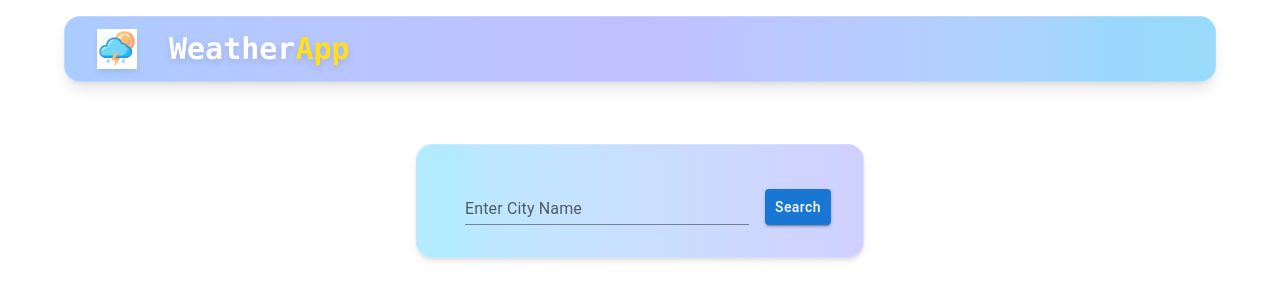
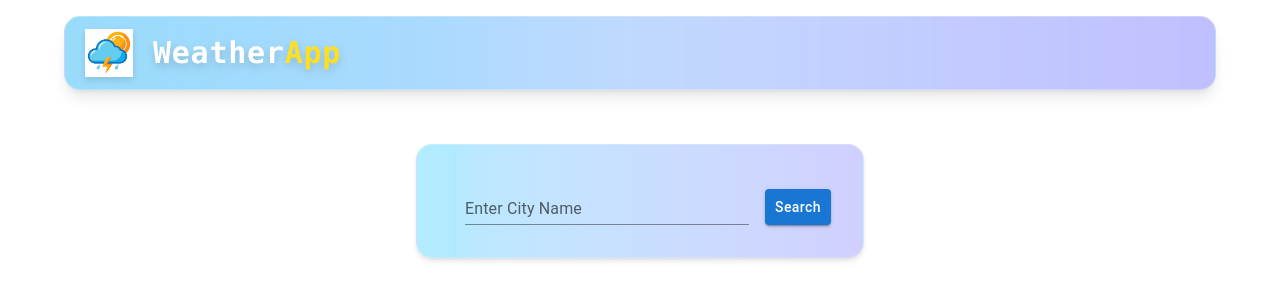
Before and after one commit to raushan-sinha/weather-app, a React (Vite) app: page / in a window 1280 px wide. Shown: the top 300 px of the page. Built offline with nearby package versions, Linux system fonts and the light colour scheme; some icons are missing.

Commit message:
Code Updated

```diff
--- a/src/components/Navbar.jsx
+++ b/src/components/Navbar.jsx
@@ -3,25 +3,20 @@ import logo from '../assets/weather-logo.jpg';
 
 const Navbar = () => {
     return (
-        <header className="fixed top-[2%] left-1/2 -translate-x-1/2 w-[90%]
-bg-linear-to-r from-blue-500/40 via-indigo-500/40 to-sky-500/40
-backdrop-blur-md border border-white/20 shadow-lg
-rounded-2xl p-3 flex items-center gap-4 z-50 transition-all duration-300 hover:shadow-xl">
-            <nav className="flex flex-row items-center gap-3">
-                <div>
-                    <img
-                        src={logo}
-                        alt="WeatherApp-Logo"
-                        className="h-10 w-20 object-contain bg-transparent mix-blend-screen drop-shadow-md transition-transform duration-300 hover:scale-105"
-                    />
-                </div>
-                <div>
-                    <h1 className="text-2xl sm:text-3xl font-semibold font-mono text-white drop-shadow-md">
-                        Weather<span className="text-yellow-300">App</span>
-                    </h1>
-                </div>
+        <header
+            className="fixed top-4 left-1/2 -translate-x-1/2 w-[92%] sm:w-[90%] bg-linear-to-r from-sky-500/40 via-blue-500/30 to-indigo-500/40 backdrop-blur-xl border border-white/25 shadow-lg rounded-2xl px-5 py-3 flex items-center justify-between   z-50 transition-all duration-300 hover:shadow-2xl hover:border-white/40">
+            <nav className="flex items-center gap-3 sm:gap-5 sm:flex-row justify-center-safe">
+                <img
+                    src={logo}
+                    alt="WeatherApp Logo"
+                    className="h-10 sm:h-12 w-auto object-contain drop-shadow-md transition-transform duration-300 hover:scale-110"
+                />
+                <h1 className="text-2xl sm:text-3xl font-bold font-mono text-white drop-shadow-lg tracking-wide">
+                    Weather<span className="text-yellow-300">App</span>
+                </h1>
             </nav>
         </header>
+
     );
 }
 
--- a/src/components/WeatherCard.jsx
+++ b/src/components/WeatherCard.jsx
@@ -5,25 +5,28 @@ export default function WeatherCard({ weather }) {
 
     return (
         <>
-            <div className="mt-3 bg-linear-to-br from-[#e3f2fd] to-[#bbdefb] border border-gray-300 shadow-lg rounded-2xl p-6 sm:p-8 text-center text-black w-[90%] max-w-lg mx-auto transition-all duration-300 ease-in-out hover:shadow-2xl">
-                <h2 className="text-2xl sm:text-3xl font-bold mb-3">{weather.name}</h2>
+            <div className="mt-3 bg-linear-to-br from-[#e3f2fd] to-[#bbdefb] border border-gray-300 shadow-lg rounded-2xl p-6 sm:p-8 text-center text-black w-full max-w-3xl mx-auto transition-all duration-300 ease-in-out hover:shadow-2xl"
+            >
+                <h2 className="text-2xl sm:text-3xl font-bold mb-3">
+                    {weather.name}, <span className="text-xl text-gray-600">{weather.sys.country}</span>
+                </h2>
                 <p className="text-base sm:text-lg capitalize tracking-wide text-gray-700">
                     {weather.weather[0].description}
                 </p>
                 <h3 className="text-4xl sm:text-5xl font-extrabold mt-3 text-gray-900">
                     {Math.round(weather.main.temp)}°C
                 </h3>
-                <div className="flex flex-col sm:flex-row justify-center items-center gap-6 sm:gap-10 mt-6 text-sm sm:text-base">
+                <div className="flex flex-col sm:flex-row justify-center items-center gap-5 sm:gap-5 mt-6 text-sm sm:text-base">
                     <div className="bg-white/50 px-4 py-3 rounded-xl shadow-sm w-[80%] sm:w-auto">
-                        <p className="font-semibold">🌡️ Feels Like</p>
+                        <p className="font-semibold whitespace-nowrap">🌡️ Feels Like</p>
                         <p className="text-gray-800">{Math.round(weather.main.feels_like)}°C</p>
                     </div>
                     <div className="bg-white/50 px-4 py-3 rounded-xl shadow-sm w-[80%] sm:w-auto">
-                        <p className="font-semibold">💧 Humidity</p>
+                        <p className="font-semibold whitespace-nowrap">💧 Humidity</p>
                         <p className="text-gray-800">{weather.main.humidity}%</p>
                     </div>
                     <div className="bg-white/50 px-4 py-3 rounded-xl shadow-sm w-[80%] sm:w-auto">
-                        <p className="font-semibold">🌬️ Wind</p>
+                        <p className="font-semibold whitespace-nowrap">🌬️ Wind</p>
                         <p className="text-gray-800">{weather.wind.speed} m/s</p>
                     </div>
                 </div>
```
Also changed, not shown: src/components/ForecastCard.jsx (deleted).
